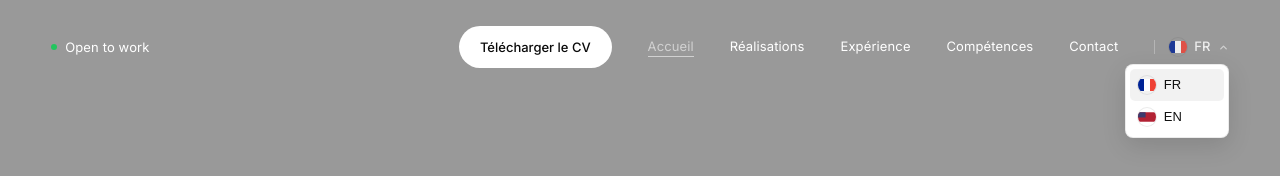
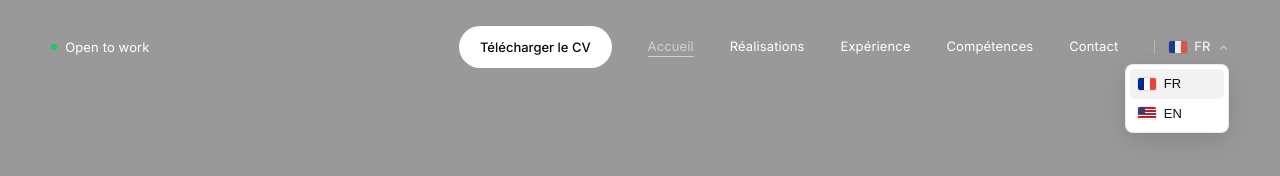
Before and after one commit to Lucas-BENAIVO/portfolio, an Angular app: page / in a window 1280 px wide. Both pictures are taken after a click on the button "FR". Shown: the top 176 px of the page. Built offline with nearby package versions, Linux system fonts and the light colour scheme.

Commit message:
feat: update language flag templates and styles for improved display

```diff
--- a/src/app/layout/site-header/site-header.html
+++ b/src/app/layout/site-header/site-header.html
@@ -1,3 +1,26 @@
+<ng-template #flagFr>
+  <span class="site-header__lang-flag site-header__lang-flag--fr" aria-hidden="true">
+    <svg viewBox="0 0 3 2" preserveAspectRatio="xMidYMid slice" shape-rendering="crispEdges">
+      <rect width="1" height="2" fill="#002395" />
+      <rect x="1" width="1" height="2" fill="#fff" />
+      <rect x="2" width="1" height="2" fill="#EF4135" />
+    </svg>
+  </span>
+</ng-template>
+
+<ng-template #flagEn>
+  <span class="site-header__lang-flag site-header__lang-flag--en" aria-hidden="true">
+    <svg viewBox="0 0 19 10" preserveAspectRatio="xMidYMid slice" shape-rendering="crispEdges">
+      <rect width="19" height="10" fill="#B22234" />
+      <rect y="1.25" width="19" height="1.25" fill="#fff" />
+      <rect y="3.75" width="19" height="1.25" fill="#fff" />
+      <rect y="6.25" width="19" height="1.25" fill="#fff" />
+      <rect y="8.75" width="19" height="1.25" fill="#fff" />
+      <rect width="8" height="5.5" fill="#3C3B6E" />
+    </svg>
+  </span>
+</ng-template>
+
 <ng-template #langPicker>
   <div class="site-header__lang-wrap">
     <span class="site-header__lang-sep" aria-hidden="true"></span>
@@ -10,21 +33,9 @@
         (click)="toggleLangMenu($event)"
       >
         @if (locale.locale() === 'fr') {
-          <span class="site-header__lang-flag" aria-hidden="true">
-            <svg viewBox="0 0 3 2">
-              <rect width="1" height="2" fill="#002395" />
-              <rect x="1" width="1" height="2" fill="#fff" />
-              <rect x="2" width="1" height="2" fill="#EF4135" />
-            </svg>
-          </span>
+          <ng-container *ngTemplateOutlet="flagFr" />
         } @else {
-          <span class="site-header__lang-flag" aria-hidden="true">
-            <svg viewBox="0 0 19 10">
-              <rect width="19" height="10" fill="#B22234" />
-              <path fill="#fff" d="M0 1h19M0 3h19M0 5h19M0 7h19M0 9h19" />
-              <rect width="8" height="5.5" fill="#3C3B6E" />
-            </svg>
-          </span>
+          <ng-container *ngTemplateOutlet="flagEn" />
         }
         <span class="site-header__lang-code">{{ currentLocaleCode() }}</span>
         <svg
@@ -49,21 +60,9 @@
                 (click)="selectLocale(code, $event)"
               >
                 @if (code === 'fr') {
-                  <span class="site-header__lang-flag" aria-hidden="true">
-                    <svg viewBox="0 0 3 2">
-                      <rect width="1" height="2" fill="#002395" />
-                      <rect x="1" width="1" height="2" fill="#fff" />
-                      <rect x="2" width="1" height="2" fill="#EF4135" />
-                    </svg>
-                  </span>
+                  <ng-container *ngTemplateOutlet="flagFr" />
                 } @else {
-                  <span class="site-header__lang-flag" aria-hidden="true">
-                    <svg viewBox="0 0 19 10">
-                      <rect width="19" height="10" fill="#B22234" />
-                      <path fill="#fff" d="M0 1h19M0 3h19M0 5h19M0 7h19M0 9h19" />
-                      <rect width="8" height="5.5" fill="#3C3B6E" />
-                    </svg>
-                  </span>
+                  <ng-container *ngTemplateOutlet="flagEn" />
                 }
                 <span class="site-header__lang-code">{{ localeLabel(code) }}</span>
               </button>
@@ -167,9 +166,6 @@
       >
         {{ ui().contact }}
       </a>
-      <div class="site-menu__lang">
-        <ng-container *ngTemplateOutlet="langPicker" />
-      </div>
     </nav>
   </div>
 }
--- a/src/app/layout/site-header/site-header.scss
+++ b/src/app/layout/site-header/site-header.scss
@@ -145,17 +145,16 @@
 .site-header__lang-flag {
   display: inline-flex;
   width: 1.125rem;
-  height: 1.125rem;
-  border-radius: 50%;
+  height: 0.75rem;
   overflow: hidden;
   flex-shrink: 0;
+  border-radius: 2px;
   box-shadow: 0 0 0 1px rgba(0, 0, 0, 0.08);
 
   svg {
     display: block;
     width: 100%;
     height: 100%;
-    object-fit: cover;
   }
 }
 
@@ -216,17 +215,6 @@
 
 .site-header__lang-mobile {
   display: none;
-}
-
-.site-menu__lang {
-  margin-top: 1.25rem;
-
-  .site-header__lang-menu {
-    position: static;
-    margin-top: 0.5rem;
-    box-shadow: none;
-    border-color: rgba(0, 0, 0, 0.12);
-  }
 }
 
 .site-header__toggle {
```
